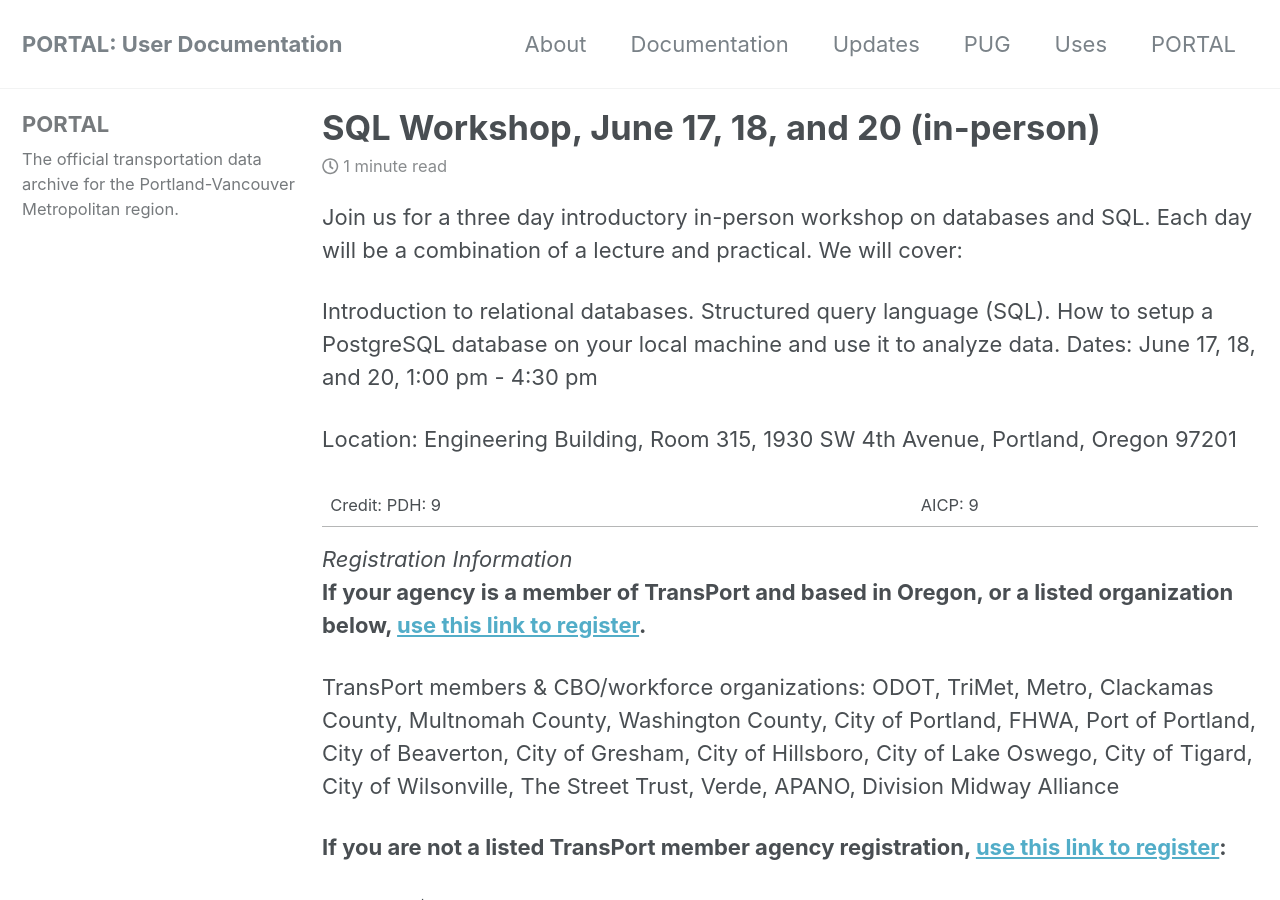
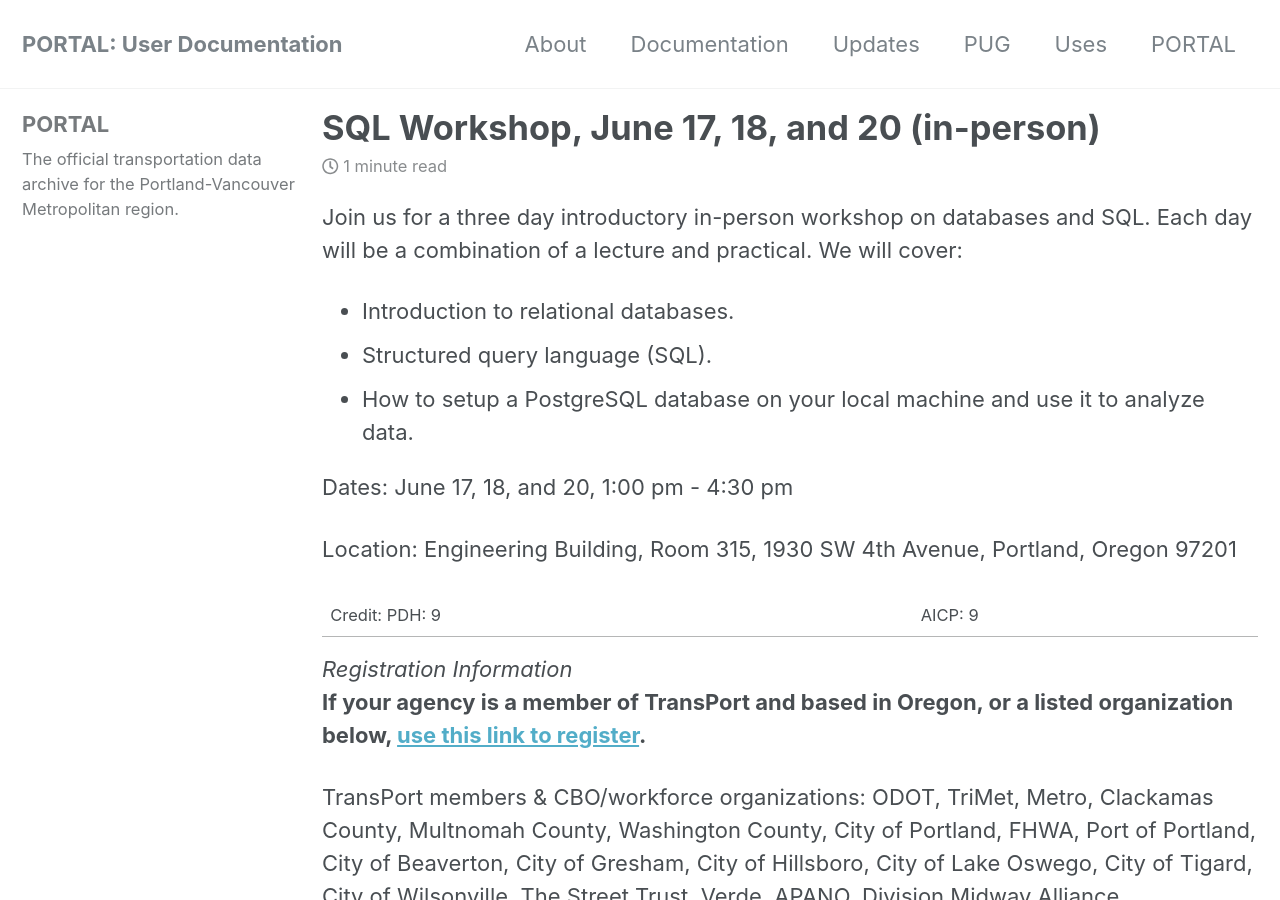
Before and after one commit to adus/portal-documentation, a Jekyll site: the page built from _posts/2024-05-29-sql-general-registration.md, in a window 1280 px wide and 900 px high. Built offline with Jekyll 4.4.1, drawn with Linux system fonts in a browser that asks for light colours; nearby versions of some CDN libraries.

Commit message:
fix layout

```diff
--- a/_posts/2024-05-29-sql-general-registration.md
+++ b/_posts/2024-05-29-sql-general-registration.md
@@ -6,9 +6,10 @@ tags:
 
 Join us for a three day introductory in-person workshop on databases and SQL. Each day will be a combination of a lecture and practical. We will cover:
 
-Introduction to relational databases.
-Structured query language (SQL).
-How to setup a PostgreSQL database on your local machine and use it to analyze data.
+- Introduction to relational databases.
+- Structured query language (SQL).
+- How to setup a PostgreSQL database on your local machine and use it to analyze data.
+
 Dates: June 17, 18, and 20, 1:00 pm - 4:30 pm
 
 Location: Engineering Building, Room 315, 1930 SW 4th Avenue, Portland, Oregon 97201
@@ -23,9 +24,9 @@ TransPort members & CBO/workforce organizations: ODOT, TriMet, Metro, Clackamas
 
 __If you are not a listed TransPort member agency registration, [use this link to register](https://commerce.cashnet.com/pdxTREC):__
 
-General: $325
-Non-profit and community-based organizations: $125
-PSU Student: $10
+- General: $325
+- Non-profit and community-based organizations: $125
+- PSU Student: $10
 
 
 _Software Requirements_
```
